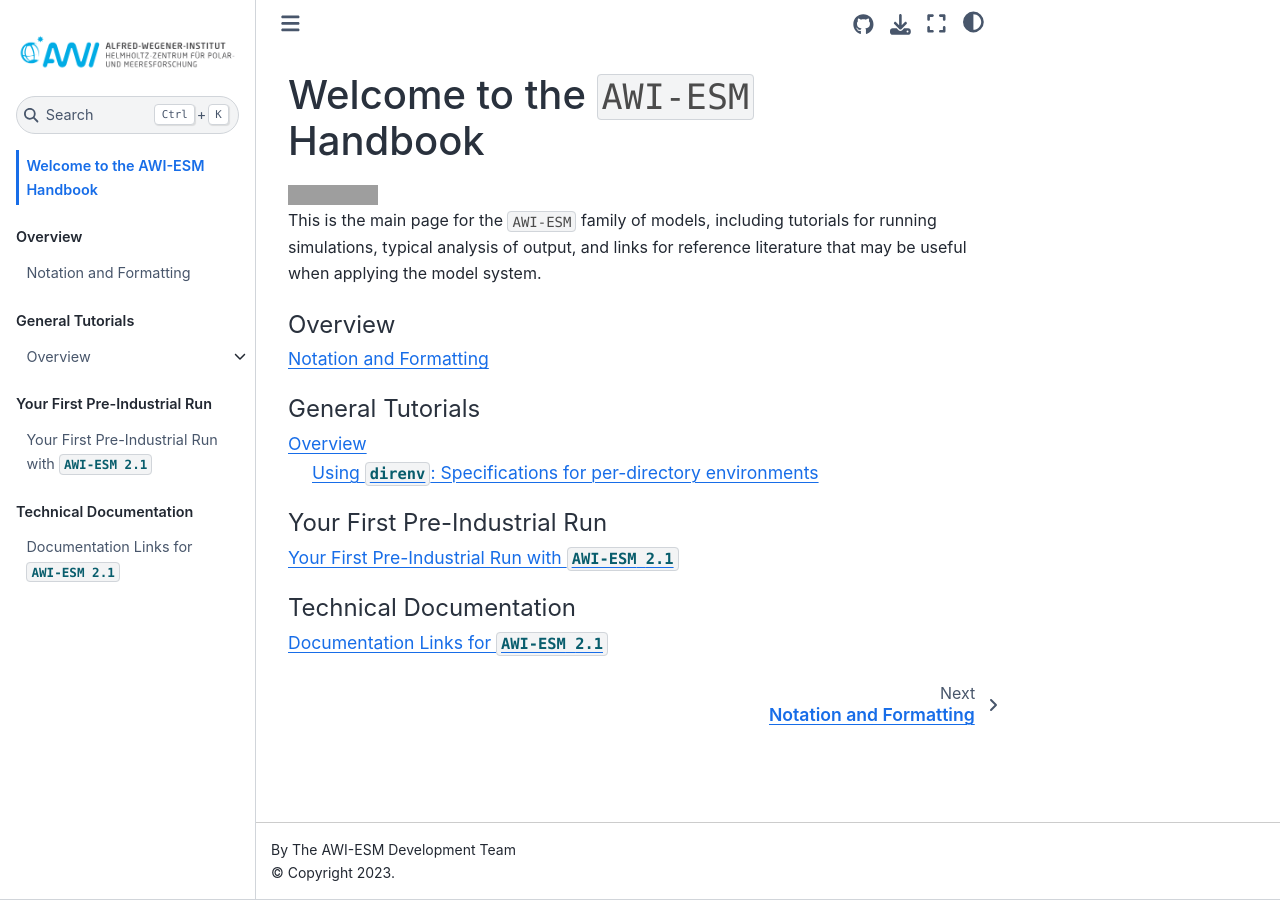
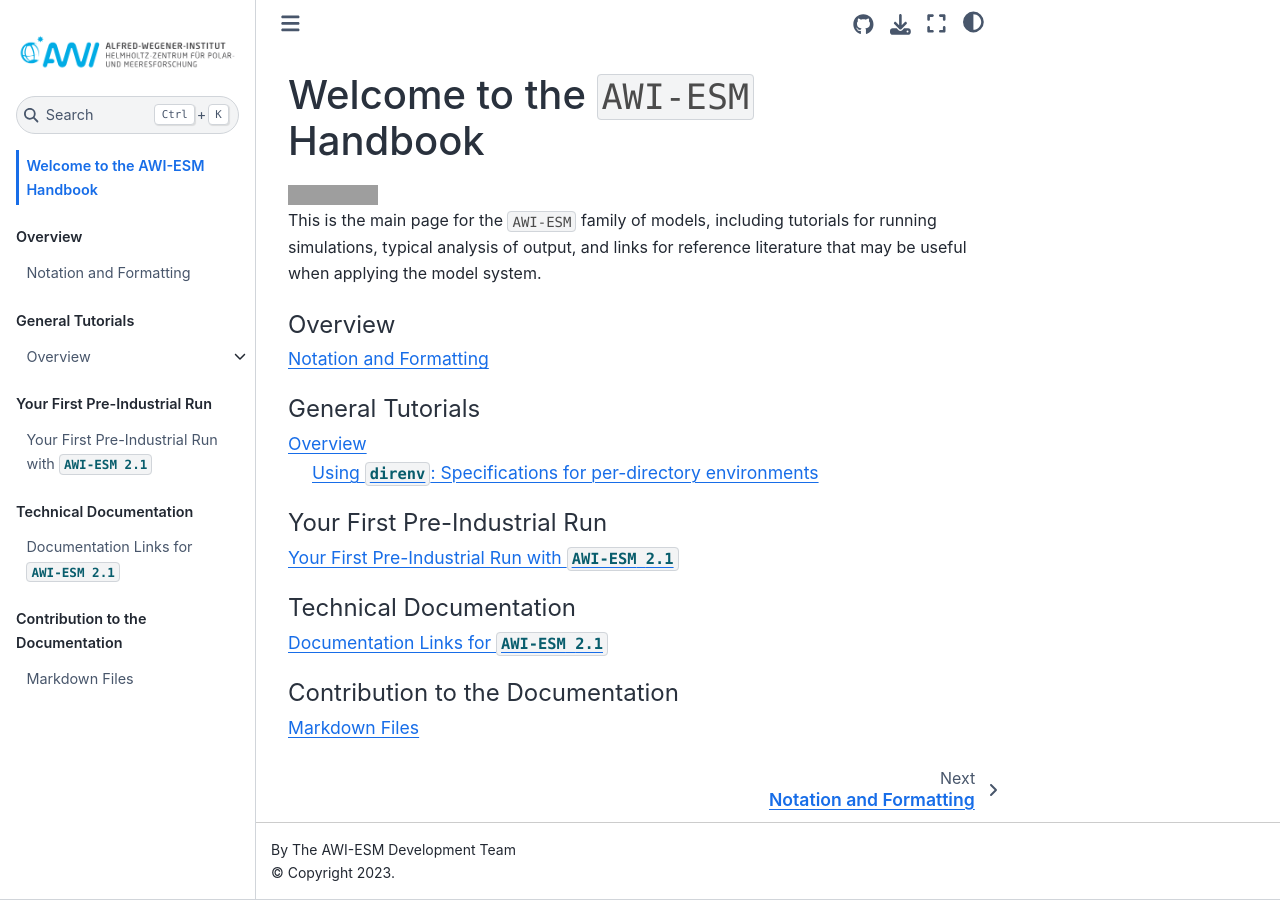
Before and after one commit to gknorr/docs, a Jupyter Book: the page built from docs/intro.md, in a window 1280 px wide. Built offline with Jupyter Book 1.0.4 settings and Sphinx 7.4.7 and the Sphinx Book theme 1.1.4, drawn with Linux system fonts in a browser that asks for light colours; part of the change alters nothing that is shown; grey boxes are pictures that could not be loaded.

```diff
--- a/docs/_toc.yml
+++ b/docs/_toc.yml
@@ -30,8 +30,8 @@ parts:
   - caption: Technical Documentation
     chapters:
     - file: technical_links_awiesm_2.1
-  # - caption: Contribution to the Documentation
-  #   chapters:
-  #   - file: markdown
+  - caption: Contribution to the Documentation
+    chapters:
+    - file: markdown
   #   - file: notebooks
   #   - file: markdown-notebooks
```
